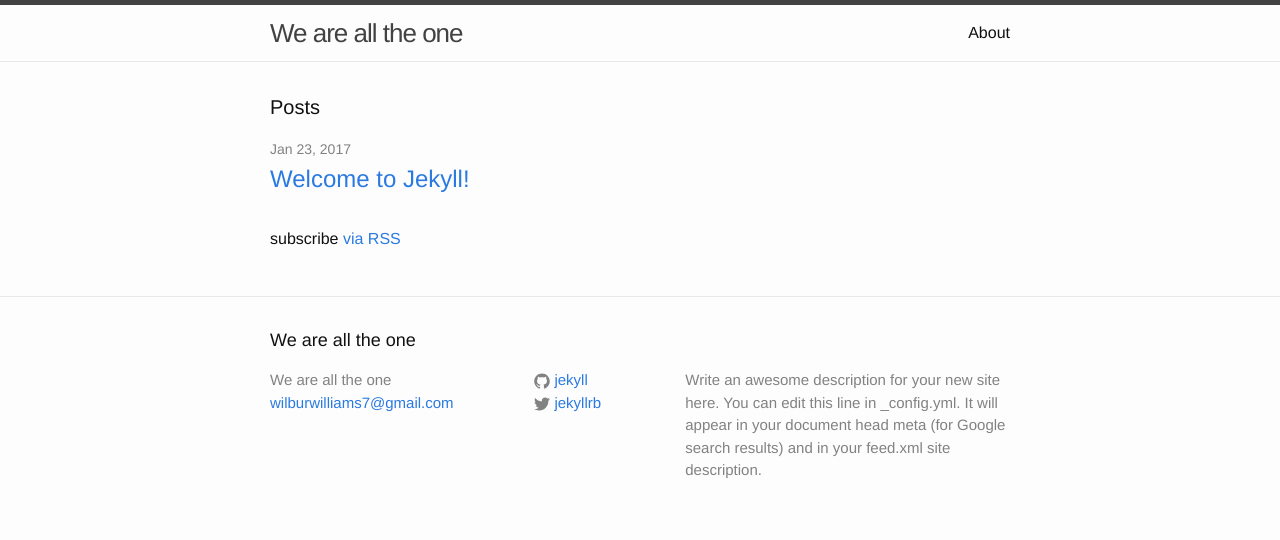
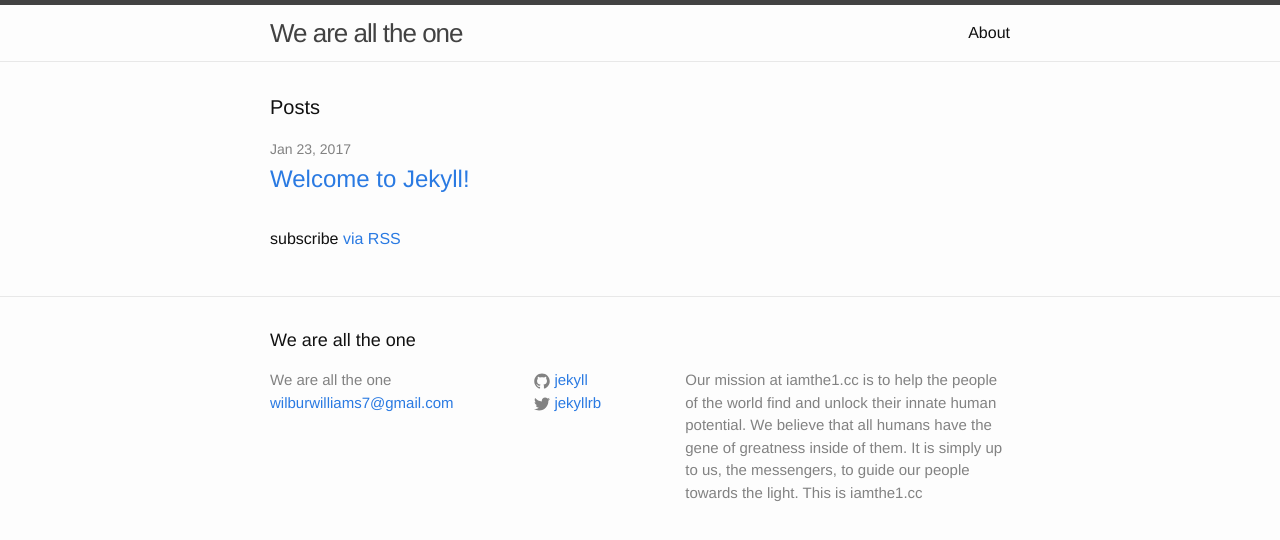
Before and after one commit to Wilbur97/wilbur97.github.io, a Jekyll site: the page built from index.html, in a window 1280 px wide. Shown: the top 540 px of the page. Built offline with Jekyll 4.4.1, drawn with Linux system fonts in a browser that asks for light colours.

Commit message:
create new description

```diff
--- a/_config.yml
+++ b/_config.yml
@@ -9,9 +9,11 @@
 title: We are all the one
 email: wilburwilliams7@gmail.com
 description: > # this means to ignore newlines until "baseurl:"
-  Write an awesome description for your new site here. You can edit this
-  line in _config.yml. It will appear in your document head meta (for
-  Google search results) and in your feed.xml site description.
+  Our mission at iamthe1.cc is to help the people of the
+  world find and unlock their innate human potential.
+  We believe that all humans have the gene of greatness inside of them.
+  It is simply up to us, the messengers, to guide our people towards the light.
+  This is iamthe1.cc
 baseurl: "" # the subpath of your site, e.g. /blog
 url: "http://yourdomain.com" # the base hostname & protocol for your site
 twitter_username: jekyllrb
```
